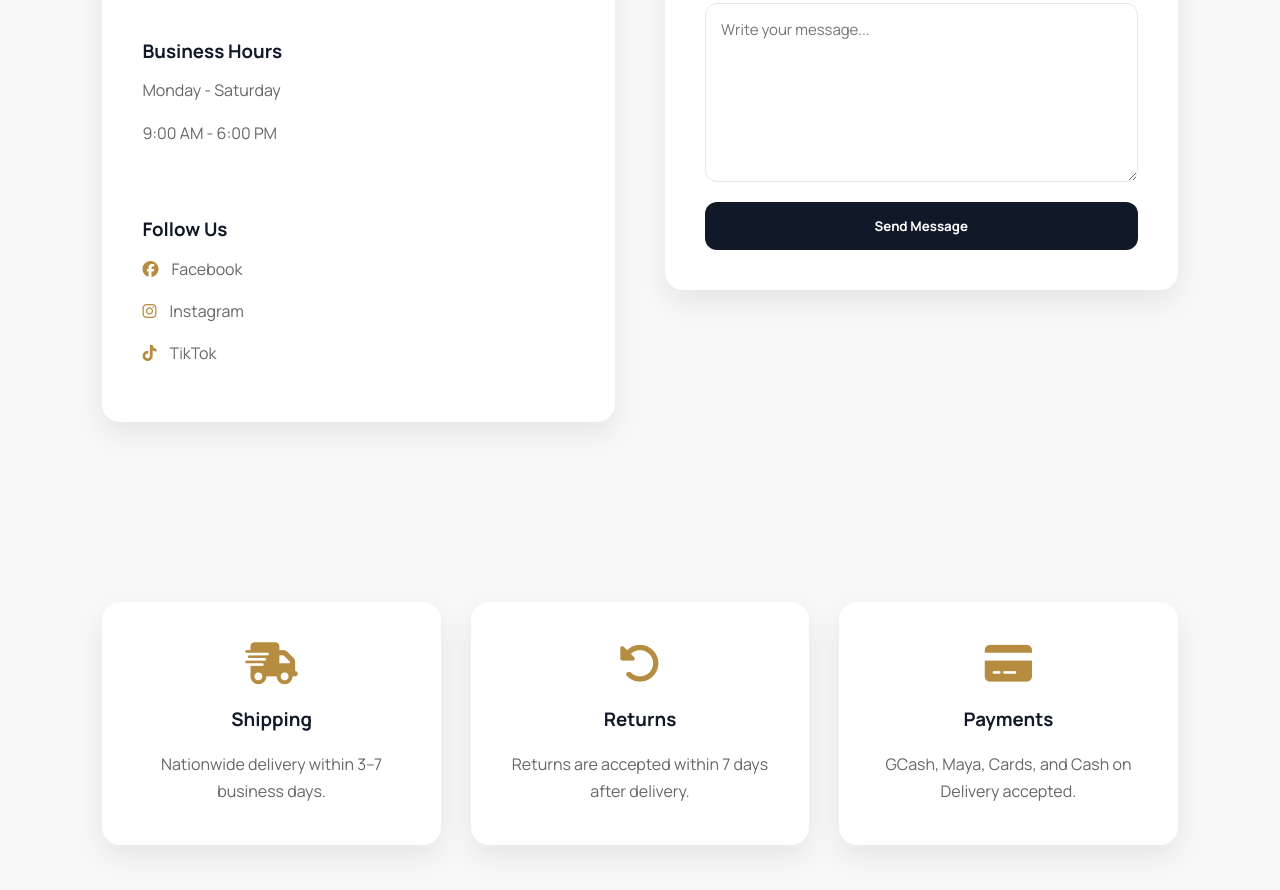
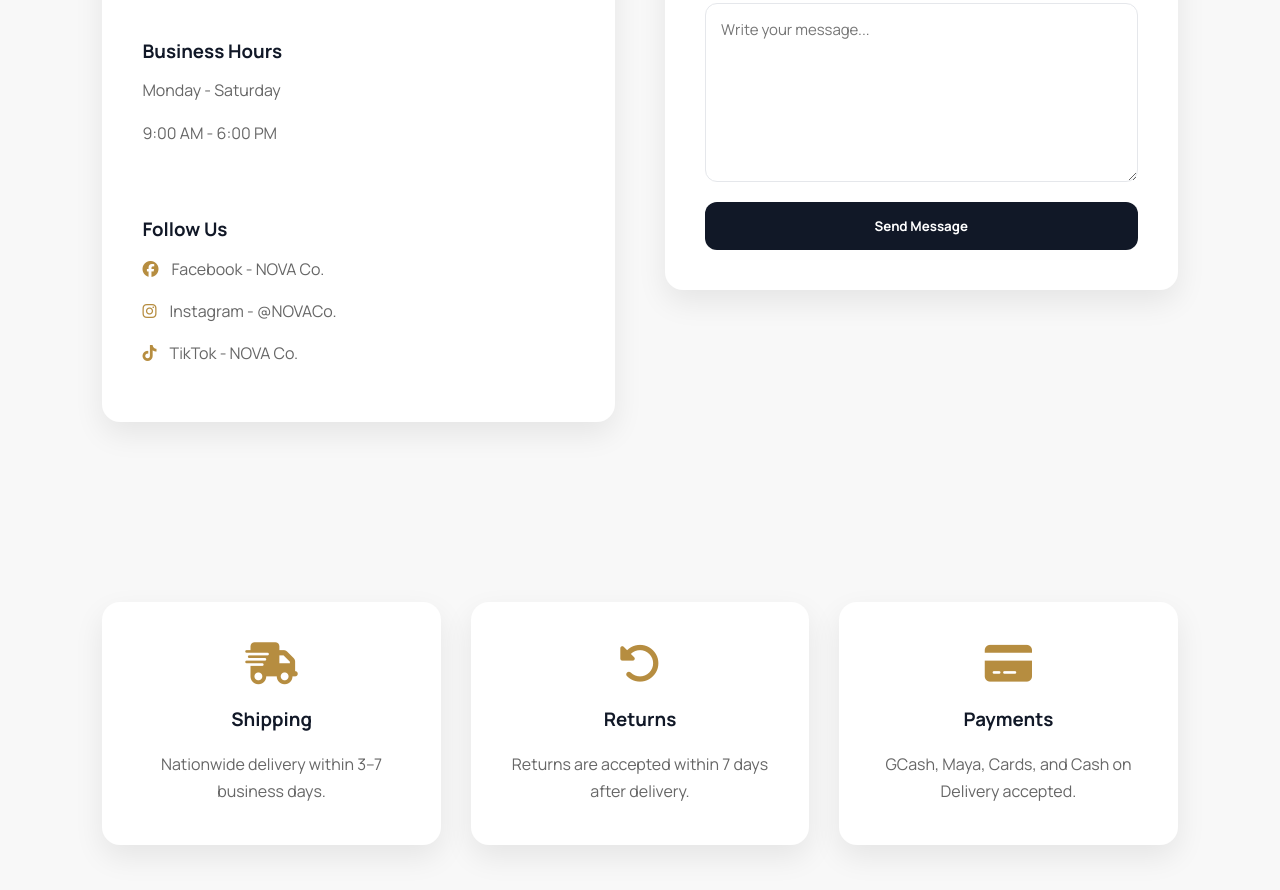
Before and after one commit to phiaya/Finals_Output, a plain HTML site: page contact.html in a window 1280 px wide. Shown: the part 708-1598 px from the top of the page. Drawn offline with Linux system fonts and the light colour scheme.

Commit message:
Update contact.html with new contact details

```diff
--- a/contact.html
+++ b/contact.html
@@ -105,21 +105,21 @@
             <p>
 
                 <i class="fab fa-facebook"></i>
-                Facebook
+                Facebook - NOVA Co.
 
             </p>
 
             <p>
 
                 <i class="fab fa-instagram"></i>
-                Instagram
+                Instagram - @NOVACo.
 
             </p>
 
             <p>
 
                 <i class="fab fa-tiktok"></i>
-                TikTok
+                TikTok - NOVA Co.
 
             </p>
 
```
